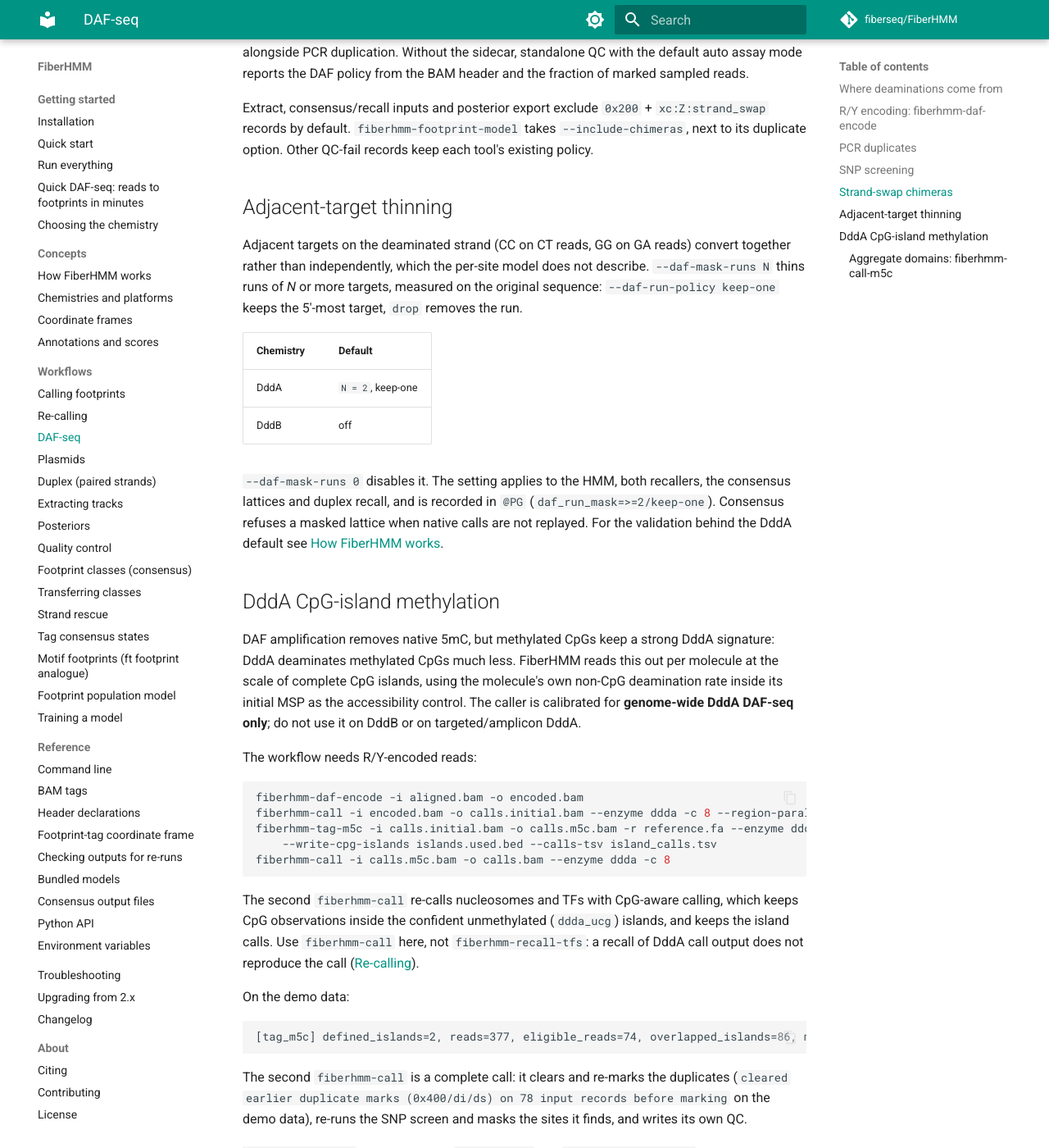
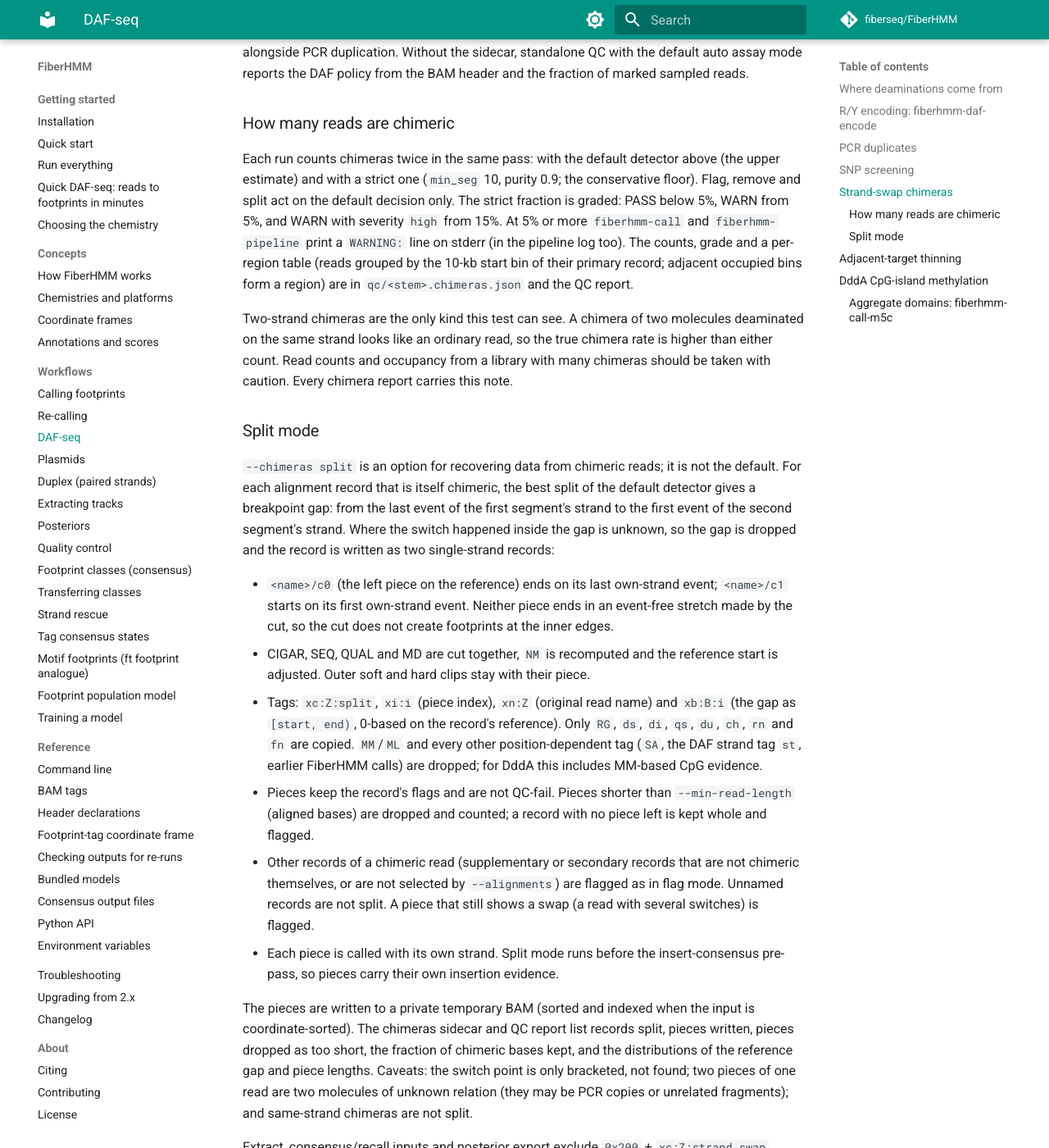
Before and after one commit to fiberseq/FiberHMM, an MkDocs documentation site: the page built from docs/workflows/daf-seq.md, in a window 1280 px wide and 1400 px high, scrolled down 4870 px. Shown: the whole window at 82% size. Built offline with MkDocs 1.6.1 and Material for MkDocs 9.7.7, drawn with Linux system fonts in a browser that asks for light colours; comment, search, counter and statistics services are not loaded; some of the changed text lies outside the part shown.

Commit message:
Docs and CHANGELOG 3.0.4: QC chimera row, strict count, split mode
Co-Authored-By: Claude Opus 5.5 <noreply@anthropic.com>
(cherry picked from commit 088be5b07d01a64d8c4d53cd9a41b1dab32c3072)

```diff
--- a/docs/workflows/daf-seq.md
+++ b/docs/workflows/daf-seq.md
@@ -204,7 +204,8 @@ set SAM QC-fail `0x200`, and write the local tag `xc:Z:strand_swap` naming
 the reason. All supplementary and secondary records of that read receive
 the same mark. `--chimeras remove` drops all records of detected reads;
 `--chimeras keep` disables detection and attempts calls. `--keep-chimeras`
-is a deprecated alias for `--chimeras keep`.
+is a deprecated alias for `--chimeras keep`. `--chimeras split` is
+described below.
 
 Re-running flag/remove clears earlier `xc:Z:strand_swap` marks and recomputes
 decisions using the run's alignment selection. Only the current run's decision
@@ -234,6 +235,64 @@ BAM for standalone QC to reproduce remove-mode counts. QC TSV and PDF/PNG
 report chimeras alongside PCR duplication.
 Without the sidecar, standalone QC with the default auto assay mode reports
 the DAF policy from the BAM header and the fraction of marked sampled reads.
+
+### How many reads are chimeric
+
+Each run counts chimeras twice in the same pass: with the default detector
+above (the upper estimate) and with a strict one (`min_seg` 10, purity 0.9;
+the conservative floor). Flag, remove and split act on the default decision
+only. The strict fraction is graded: PASS below 5%, WARN from 5%, and WARN
+with severity `high` from 15%. At 5% or more `fiberhmm-call` and
+`fiberhmm-pipeline` print a `WARNING:` line on stderr (in the pipeline log
+too). The counts, grade and a per-region table (reads grouped by the 10-kb
+start bin of their primary record; adjacent occupied bins form a region)
+are in `qc/<stem>.chimeras.json` and the QC report.
+
+Two-strand chimeras are the only kind this test can see. A chimera of two
+molecules deaminated on the same strand looks like an ordinary read, so the
+true chimera rate is higher than either count. Read counts and occupancy
+from a library with many chimeras should be taken with caution. Every
+chimera report carries this note.
+
+### Split mode
+
+`--chimeras split` is an option for recovering data from chimeric reads; it
+is not the default. For each alignment record that is itself chimeric, the
+best split of the default detector gives a breakpoint gap: from the last
+event of the first segment's strand to the first event of the second
+segment's strand. Where the switch happened inside the gap is unknown, so
+the gap is dropped and the record is written as two single-strand records:
+
+- `<name>/c0` (the left piece on the reference) ends on its last own-strand
+  event; `<name>/c1` starts on its first own-strand event. Neither piece
+  ends in an event-free stretch made by the cut, so the cut does not create
+  footprints at the inner edges.
+- CIGAR, SEQ, QUAL and MD are cut together, `NM` is recomputed and the
+  reference start is adjusted. Outer soft and hard clips stay with their
+  piece.
+- Tags: `xc:Z:split`, `xi:i` (piece index), `xn:Z` (original read name) and
+  `xb:B:i` (the gap as `[start, end)`, 0-based on the record's reference).
+  Only `RG`, `ds`, `di`, `qs`, `du`, `ch`, `rn` and `fn` are copied.
+  `MM`/`ML` and every other position-dependent tag (`SA`, the DAF strand tag
+  `st`, earlier FiberHMM calls) are dropped; for DddA this includes MM-based
+  CpG evidence.
+- Pieces keep the record's flags and are not QC-fail. Pieces shorter than
+  `--min-read-length` (aligned bases) are dropped and counted; a record with
+  no piece left is kept whole and flagged.
+- Other records of a chimeric read (supplementary or secondary records that
+  are not chimeric themselves, or are not selected by `--alignments`) are
+  flagged as in flag mode. Unnamed records are not split. A piece that still
+  shows a swap (a read with several switches) is flagged.
+- Each piece is called with its own strand. Split mode runs before the
+  insert-consensus pre-pass, so pieces carry their own insertion evidence.
+
+The pieces are written to a private temporary BAM (sorted and indexed when
+the input is coordinate-sorted). The chimeras sidecar and QC report list
+records split, pieces written, pieces dropped as too short, the fraction of
+chimeric bases kept, and the distributions of the reference gap and piece
+lengths. Caveats: the switch point is only bracketed, not found; two
+pieces of one read are two molecules of unknown relation (they may be PCR
+copies or unrelated fragments); and same-strand chimeras are not split.
 
 Extract, consensus/recall inputs and posterior export exclude `0x200` +
 `xc:Z:strand_swap` records by default. `fiberhmm-footprint-model` takes
```
Also changed, not shown: docs/reference/cli.md (+2 -2 lines), docs/reference/headers.md (+1 -1 lines), docs/workflows/qc.md (+23 -1 lines).
